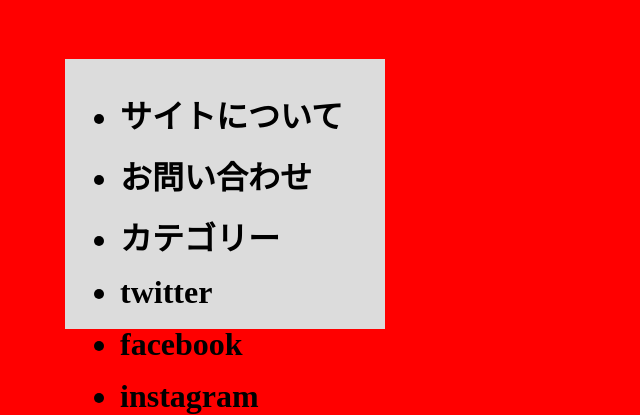
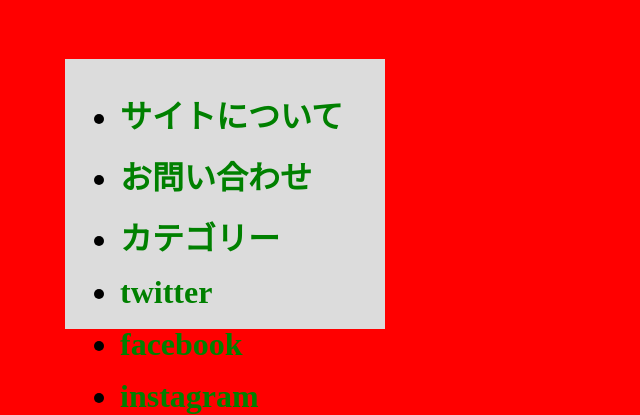
Before and after one commit to kenjimmy01/coffeemangore, a plain HTML site: page index.html in a window 1280 px wide. Shown: the part 614-1029 px from the top of the page, without its empty margins (265-905 px from the left). Drawn offline with nearby package versions, Linux system fonts and the light colour scheme.

Commit message:
Update main.css

```diff
--- a/main.css
+++ b/main.css
@@ -40,11 +40,11 @@ header {
 }
 .nav a {
 	text-decoration: none;
-	color: black;
+	color: green;
 }
 .nav p:first-child {
 	margin-right: auto;
-	color: black;
+	color: green;
 	text-shadow:;
 }
 
```
